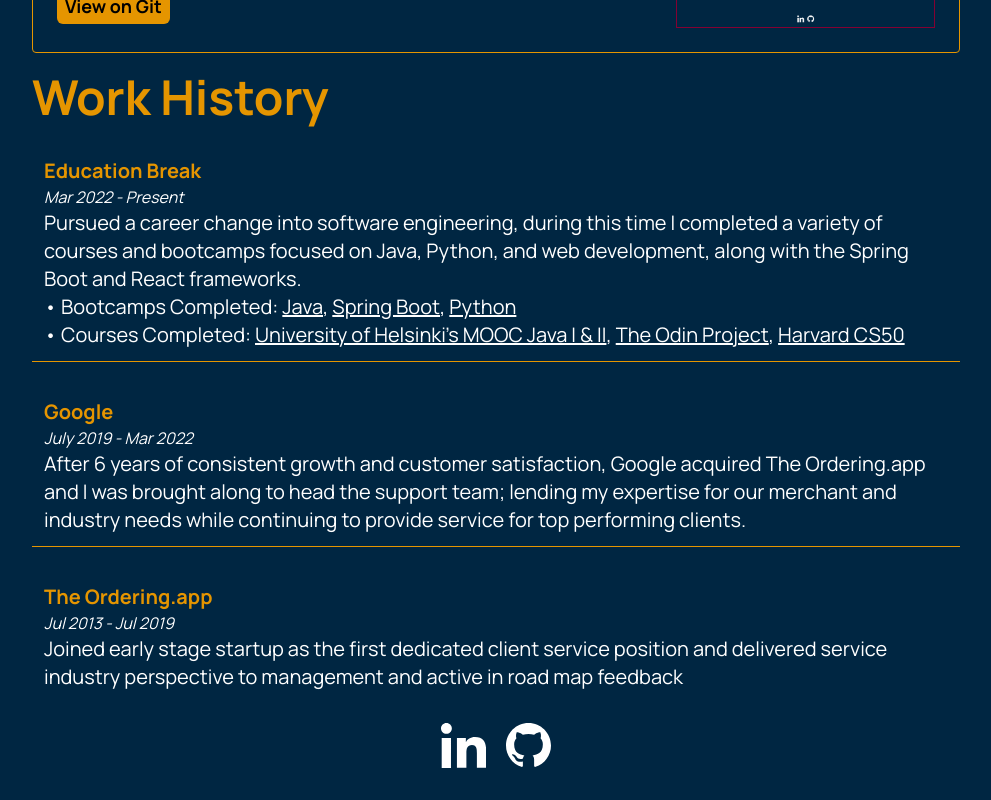
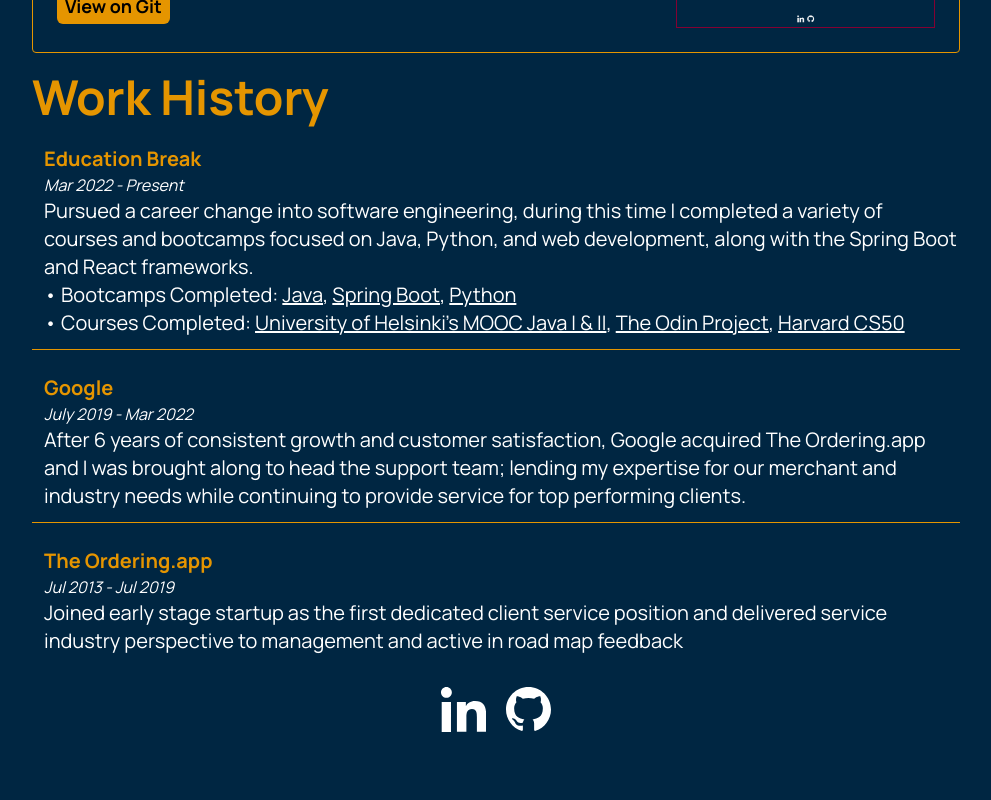
Before and after one commit to SanctusFides/portfolio, a Vue app: page /experience in a window 1280 px wide. Shown: the part 615-1415 px from the top of the page, without its empty margins (144-1135 px from the left). After the commit the page ends 1379 px from the top, so only its background shows below. Built offline with nearby package versions, Linux system fonts and the light colour scheme.

Commit message:
Tweaked some spacing and removed my comments from the HTML body that loads for users to see on navbar

```diff
--- a/src/views/ExperienceView.vue
+++ b/src/views/ExperienceView.vue
@@ -18,7 +18,7 @@
         </div>
         <div class="flex flex-col gap-3 lg:gap-6 py-5">
           <h1 class="text-5xl lg:text-5xl text-jyellow font-bold">Work History</h1>
-          <div class="p-3 border-b-1 border-jyellow">
+          <div class="pl-3 pb-3 border-b-1 border-jyellow">
             <h2 class="text-xl font-bold text-jyellow">Education Break</h2>
             <h4 class="italic">Mar 2022 - Present</h4>
             <p class="text-xl">
@@ -33,7 +33,7 @@
               <a href="https://pll.harvard.edu/course/cs50-introduction-computer-science" class="underline hover:text-jyellow">Harvard CS50</a>
             </p>
           </div>
-          <div class="p-3 border-b-1 border-jyellow">
+          <div class="pl-3 pb-3 border-b-1 border-jyellow">
             <h2 class="text-xl font-bold text-jyellow ">Google</h2>
             <h4 class="italic">July 2019 - Mar 2022</h4>
             <p class="text-xl">
@@ -42,7 +42,7 @@
               for top performing clients.
             </p>
           </div>
-          <div class="p-3 border-jyellow">
+          <div class="pl-3 pb-3 border-jyellow">
             <h2 class="text-xl font-bold text-jyellow ">The Ordering.app</h2>
             <h4 class="italic">Jul 2013 - Jul 2019</h4>
             <p class="text-xl">
```
Also changed, not shown: src/components/Navbar.vue (+3 -9 lines).
